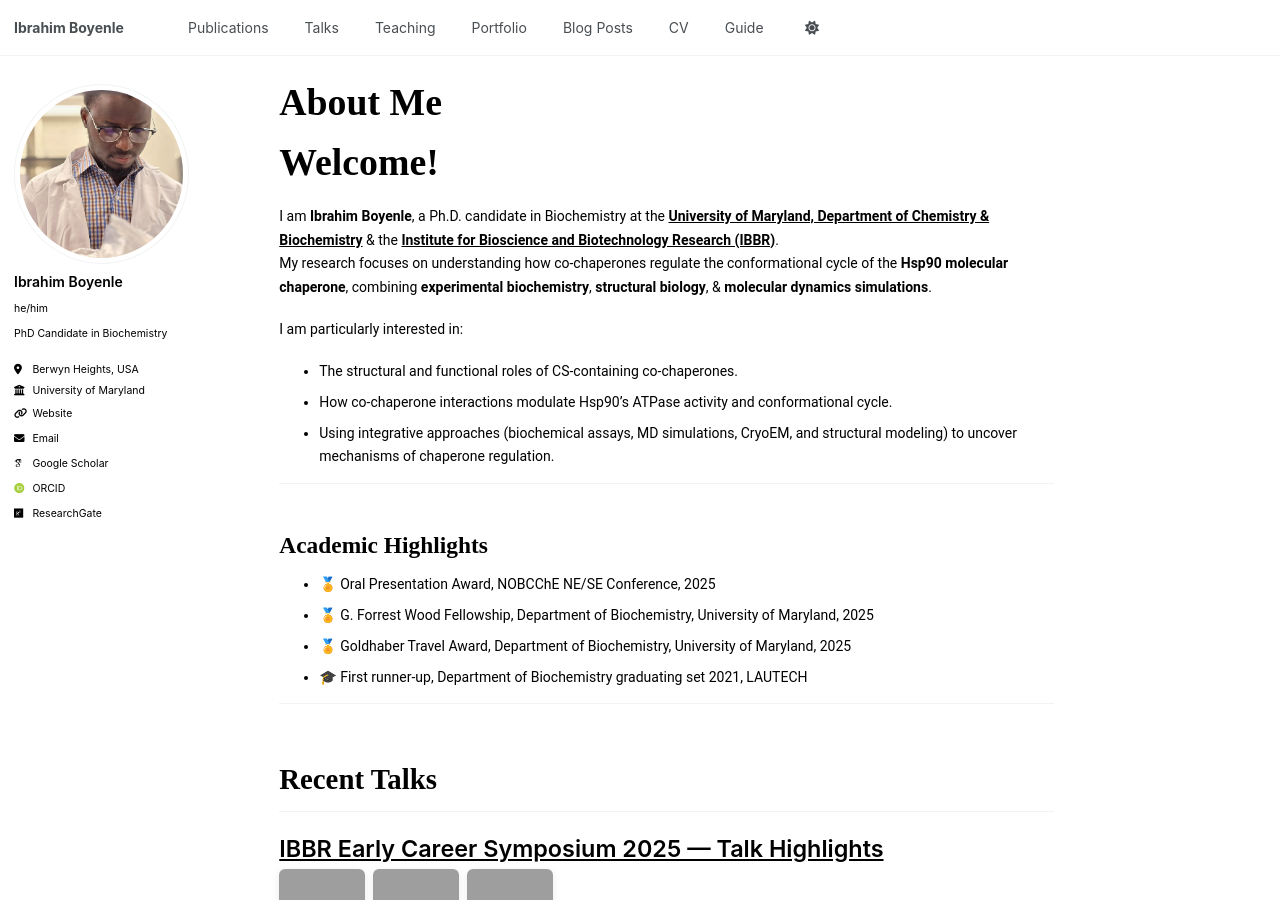
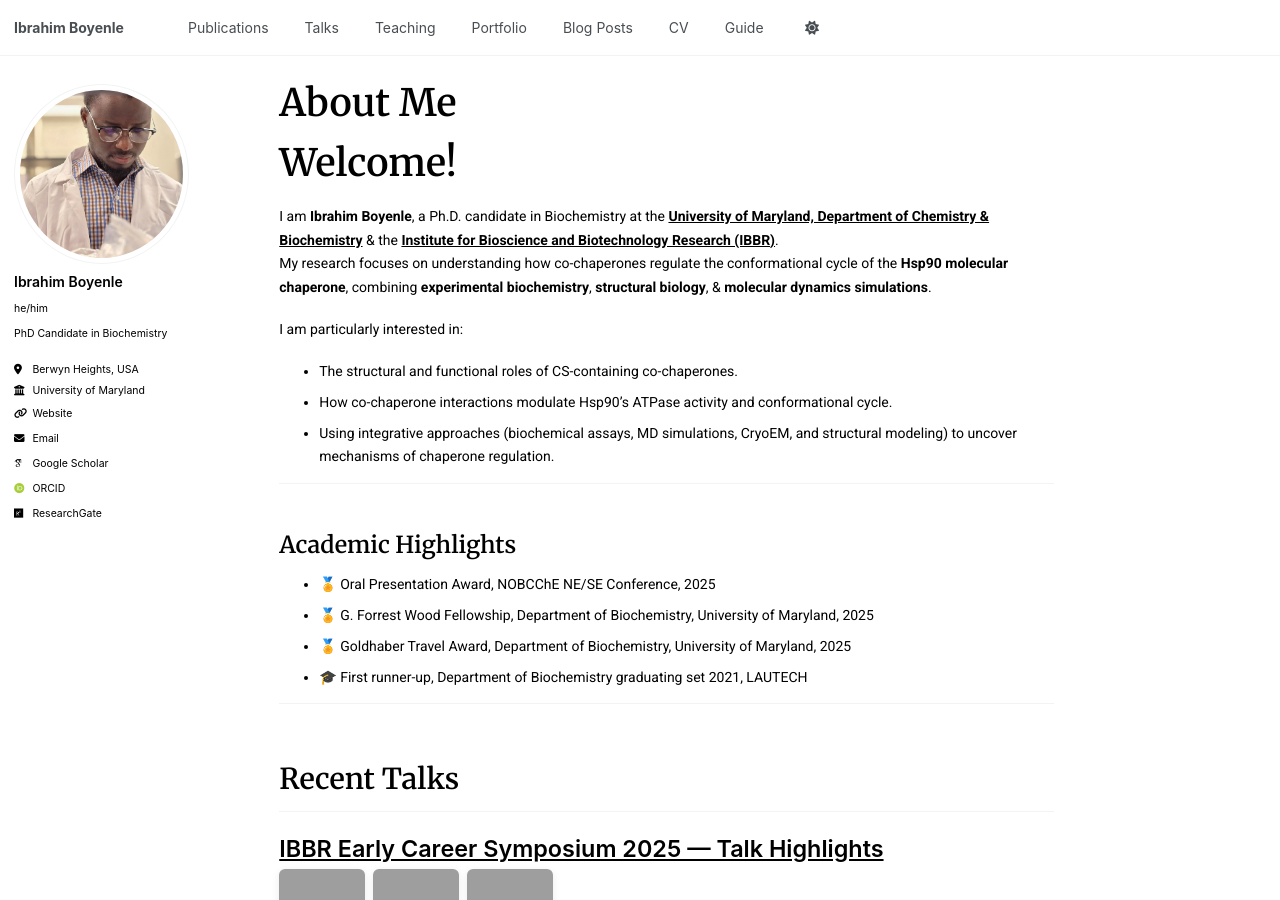
Before and after one commit to Ibrahimboyenle/Ibrahimboyenle.github.io, a Jekyll site: the page built from _pages/about.md, in a window 1280 px wide and 900 px high. Built offline with Jekyll 4.4.1, drawn with Linux system fonts in a browser that asks for light colours; some web fonts are replaced; a script that is not in the unit is left out; grey boxes are pictures that could not be loaded.

Commit message:
Update head.html

```diff
--- a/_includes/head.html
+++ b/_includes/head.html
@@ -18,4 +18,9 @@
 <!-- For all browsers -->
 <link rel="stylesheet" href="{{ base_path }}/assets/css/main.css">
 
+<!-- Google Fonts: Roboto (body) + Merriweather (headings) -->
+<link rel="preconnect" href="https://fonts.googleapis.com">
+<link rel="preconnect" href="https://fonts.gstatic.com" crossorigin>
+<link href="https://fonts.googleapis.com/css2?family=Merriweather:wght@400;600;700&family=Roboto:wght@400;500;700&display=swap" rel="stylesheet">
+
 <meta http-equiv="cleartype" content="on">
```
